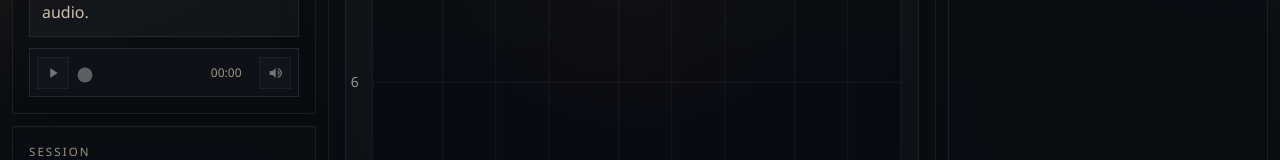
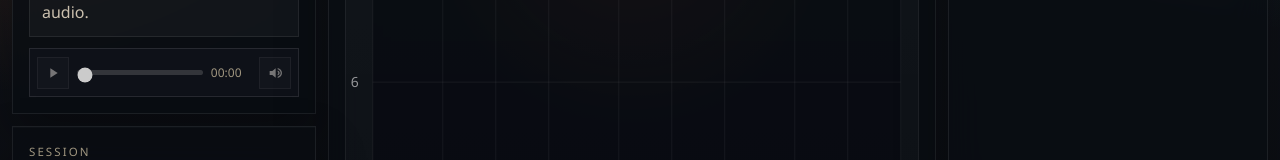
Before and after one commit to ARPO35/csv-equalizer, a React (Vite) app: page / in a window 1280 px wide. Shown: the part 330-490 px from the top of the page. Built offline with nearby package versions, Linux system fonts and the light colour scheme.

Commit message:
fix(monitor): brighten slider thumb and track colors

```diff
--- a/src/App.css
+++ b/src/App.css
@@ -486,15 +486,15 @@
 
 .monitor-range-field input {
   width: 100%;
-  accent-color: #0e1118;
+  accent-color: #2c2f36;
   background: transparent;
-  color: #0e1118;
+  color: #2c2f36;
 }
 
 .monitor-range-field input::-webkit-slider-runnable-track {
   height: 0.3rem;
   border-radius: 999px;
-  background: #0e0f14;
+  background: #33353a;
 }
 
 .monitor-range-field input::-webkit-slider-thumb {
@@ -505,21 +505,21 @@
   margin-top: -0.225rem;
   border: 1px solid rgba(255, 255, 255, 0.2);
   border-radius: 999px;
-  background: #0e1118;
+  background: #2c2f36;
 }
 
 .monitor-range-field input::-moz-range-track {
   height: 0.3rem;
   border: none;
   border-radius: 999px;
-  background: #0e0f14;
+  background: #33353a;
 }
 
 .monitor-range-field input::-moz-range-progress {
   height: 0.3rem;
   border: none;
   border-radius: 999px;
-  background: #0e1118;
+  background: #2c2f36;
 }
 
 .monitor-range-field input::-moz-range-thumb {
@@ -527,7 +527,7 @@
   height: 0.75rem;
   border: 1px solid rgba(255, 255, 255, 0.2);
   border-radius: 999px;
-  background: #0e1118;
+  background: #2c2f36;
 }
 
 .monitor-range-field.monitor-volume-popover-field input::-webkit-slider-runnable-track {
@@ -547,7 +547,7 @@
 }
 
 .monitor-range-field input:disabled {
-  opacity: 0.42;
+  opacity: 1;
 }
 
 .monitor-time {
```
